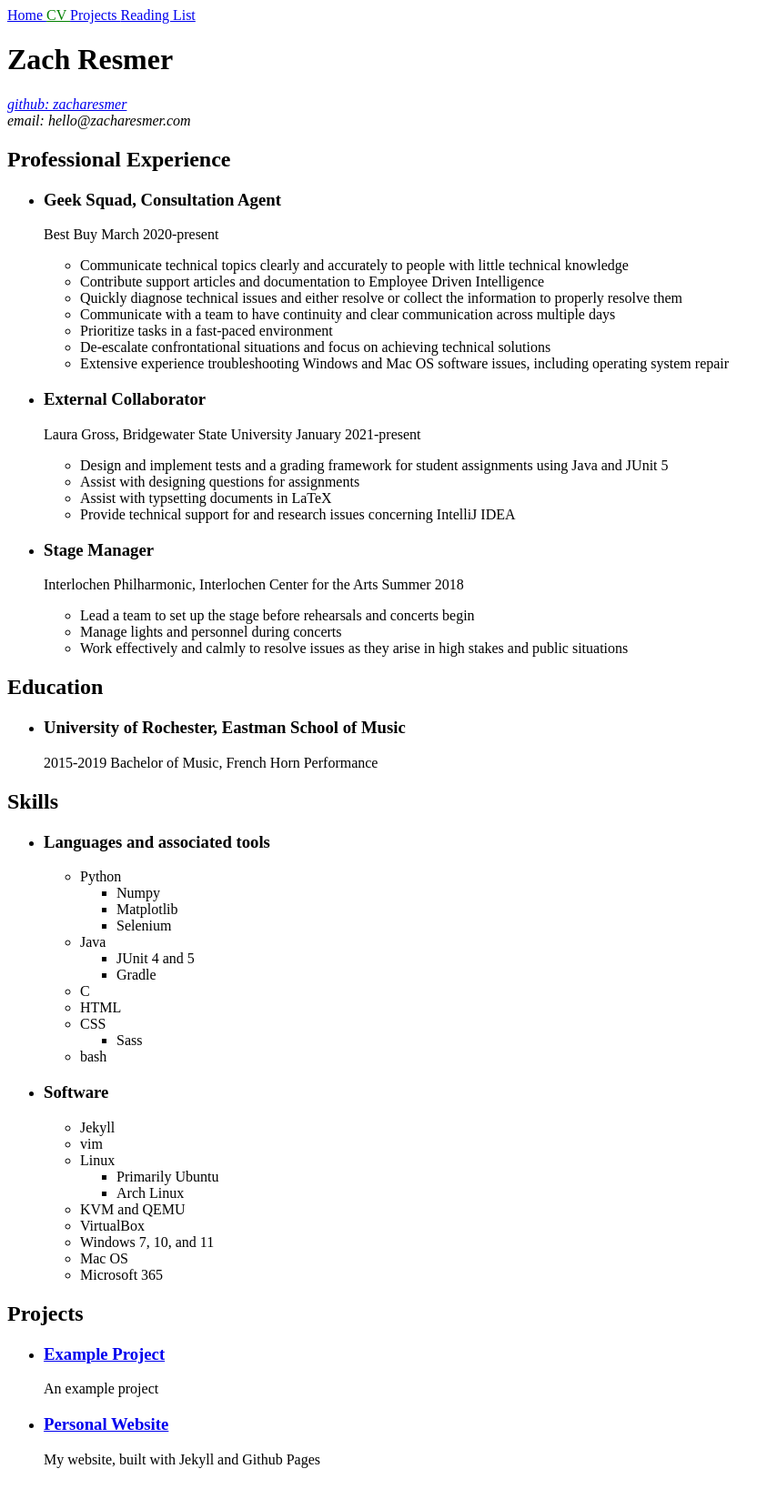
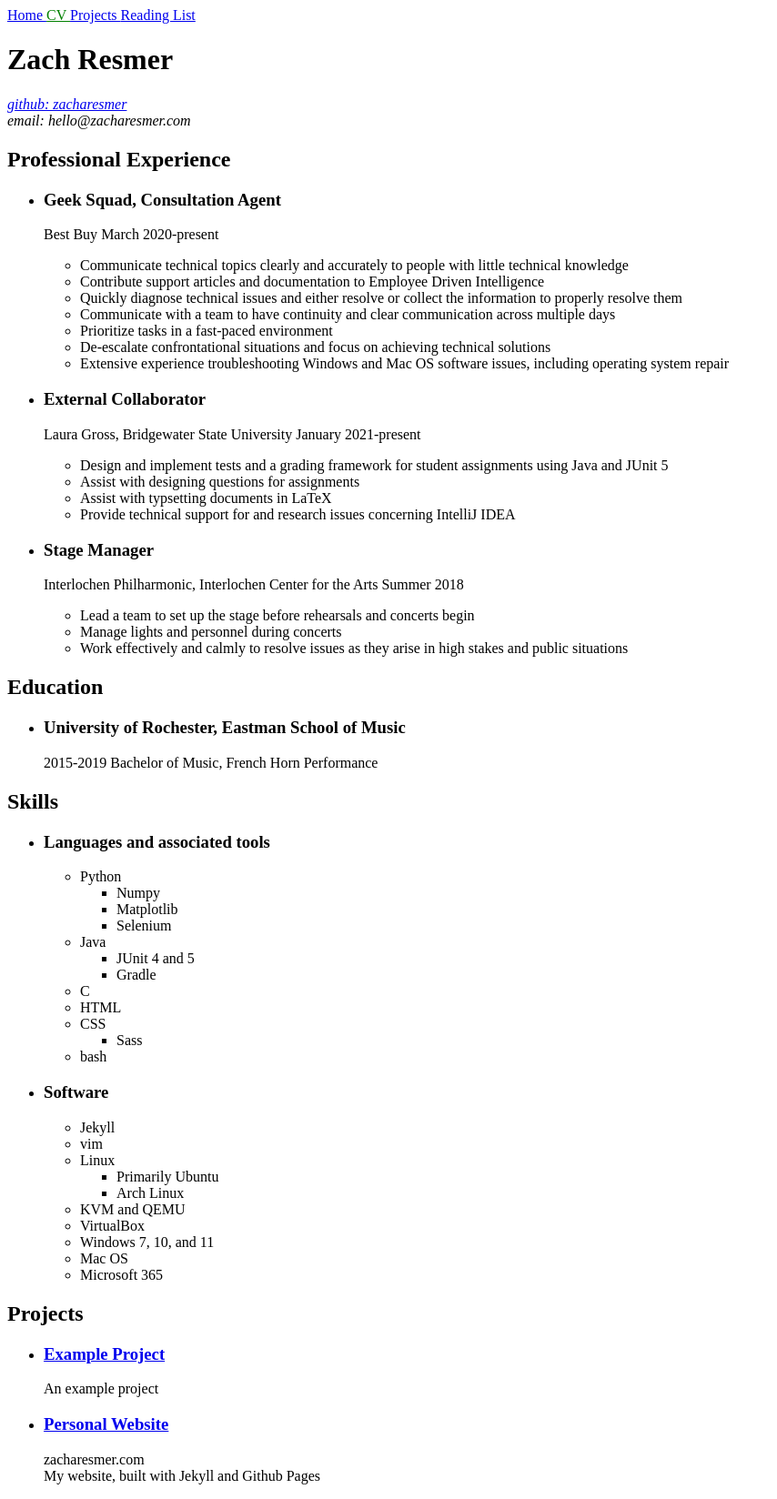
Before and after one commit to zacharesmer/zacharesmer.github.io, a Jekyll site: the page built from CV.html, in a window 1280 px wide. Shown: the whole page at 91% size, without its empty margins (0-854 px from the left). Built offline with Jekyll 4.4.1, drawn with Linux system fonts in a browser that asks for light colours.

Commit message:
fix website link in project page

```diff
--- a/_projects/this-website.md
+++ b/_projects/this-website.md
@@ -3,9 +3,10 @@
 title: Personal Website
 date: Oct 20 2021
 categories:
-description: My website, built with Jekyll and Github Pages
+description: "zacharesmer.com </br>
+My website, built with Jekyll and Github Pages"
 show: true
 priority: 100
 ---
 
-I built this website using Jekyll and Github pages. The source code is [https://github.com/zacharesmer/zacharesmer](here).
+I built this website using Jekyll and Github pages. The source code is [here](https://github.com/zacharesmer/zacharesmer).
```
